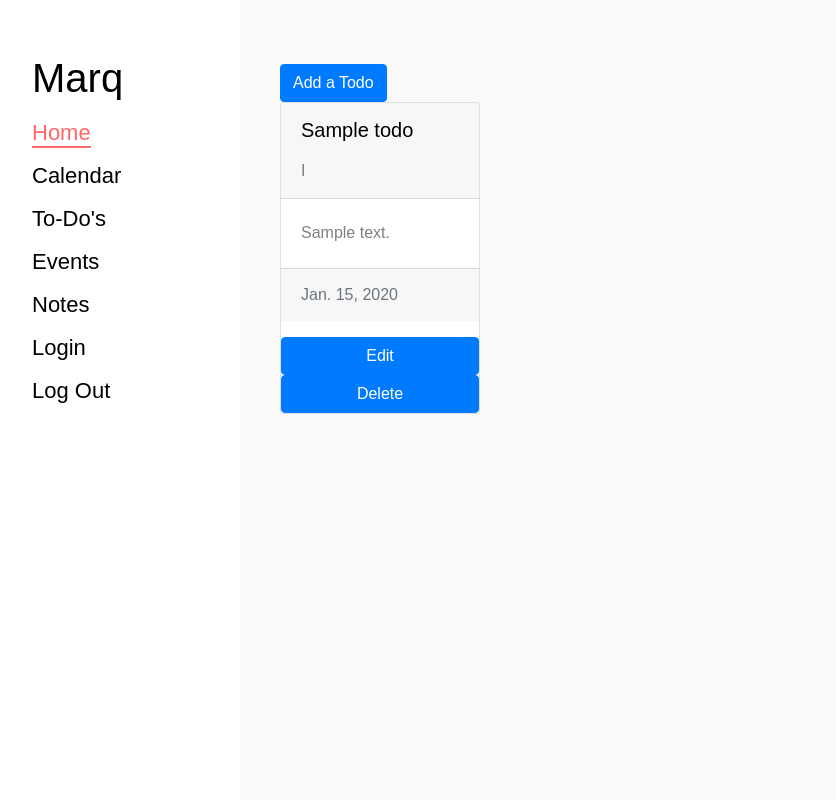
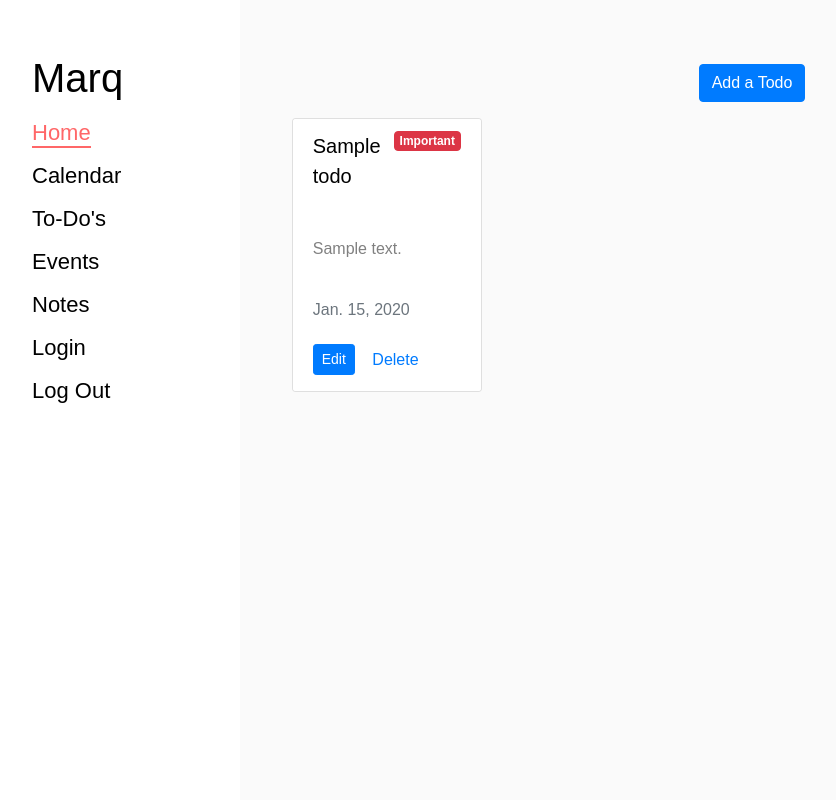
Before and after one commit to lrmoon/Marq, a Django app: page /todos/ in a window 1280 px wide. Shown: the whole page, without its empty margins (16-852 px from the left). Run offline with Django 3.2, Linux system fonts and the light colour scheme; tables that the repository leaves empty hold one stand-in row (values such as "Sample post"); some libraries are stand-ins or nearby versions.

Commit message:
added styling for cards

```diff
--- a/main_app/admin.py
+++ b/main_app/admin.py
@@ -1,5 +1,6 @@
 from django.contrib import admin
-from .models import Todo
+from .models import Todo, Importance_levels
 
 # Register your models here.
 admin.site.register(Todo)
+admin.site.register(Importance_levels)
--- a/main_app/models.py
+++ b/main_app/models.py
@@ -1,22 +1,28 @@
 from django.db import models
 from datetime import date
 
-IMPORTANCE = (
-  ('I', 'Important'),
-  ('G', 'General'),
-  ('M', 'Minor')
-)
+from django.db.models.deletion import CASCADE
+
 
 # Create your models here.
+class Importance_levels(models.Model):
+    name = models.CharField(max_length=250)
+    abreviation = models.CharField(max_length=1)
+
+
 class Todo(models.Model):
     title = models.CharField(max_length=10)
     description = models.CharField(max_length=400)
-
     date = models.DateField('Due Date')
+    IMPORTANCE = [
+        ('Important', 'Important'),
+        ('General', 'General'),
+        ('Minor', 'Minor')
+    ]
     importance = models.CharField(
-        max_length=1,
+        max_length=20,
         choices=IMPORTANCE,
-        default=IMPORTANCE[0][1]
+        default=IMPORTANCE[1][0]
     )
 
     def __str__(self):
--- a/main_app/templates/todos/index.html
+++ b/main_app/templates/todos/index.html
@@ -6,26 +6,40 @@
 {% endblock %}
 
 {% block content %}
-<a href="#" class="btn btn-primary">Add a Todo</a>
+
+<div class="text-center">
+    <a href="#" class="btn btn-primary mb-3">Add a Todo</a>
+</div>
 
 <section class='row'>
 {% for todo in todos %}
+    <div class='col-sm-6 col-md-4 col-lg-3 mb-3'>
 
-    <div class='col-sm-4 col-md-4 mb-3'>
+        <div class="card mx-auto" style="width: 190px;">
 
-        <div class="card" style="width: 200px;">
-            <div class="card-header">
+            <div class="card-header d-flex justify-content-between bg-white border-bottom-0">
                 <h5 class="card-title">{{todo.title}}</h5>
-                <span>{{todo.importance}}</span>
+                <span style="height:20px;" class='badge border
+                    {% if todo.importance == "Important" %}
+                        badge-danger border-danger border-5
+                    {% endif %}
+                    {% if todo.importance == "General" %}
+                        badge-primary border-primary
+                    {% endif %}
+                    {% if todo.importance == "Minor" %}
+                        badge-success border-success
+                    {% endif %}'
+                >{{todo.importance}}</span>
             </div>
+
             <div class="card-body">
             <p class="card-text">{{todo.description}}</p>
             </div>
-            <p class="card-footer text-muted">
-                {{todo.date}}
-            </p>
-            <a href="#" class="btn btn-primary">Edit</a>
-            <a href="#" class="btn btn-primary">Delete</a>
+            <div class="card-footer text-muted bg-white border-top-0">
+                <p>{{todo.date}}</p>
+                <a href="#" class="btn btn-primary btn-sm">Edit</a>
+                <a href="#" class="btn btn-link">Delete</a>
+            </div>
         </div>
     </div>
 
```
Also changed, not shown: main_app/migrations/0002_importance_levels.py (added), main_app/migrations/0003_alter_todo_importance.py (added), main_app/migrations/0004_alter_todo_importance.py (added).
